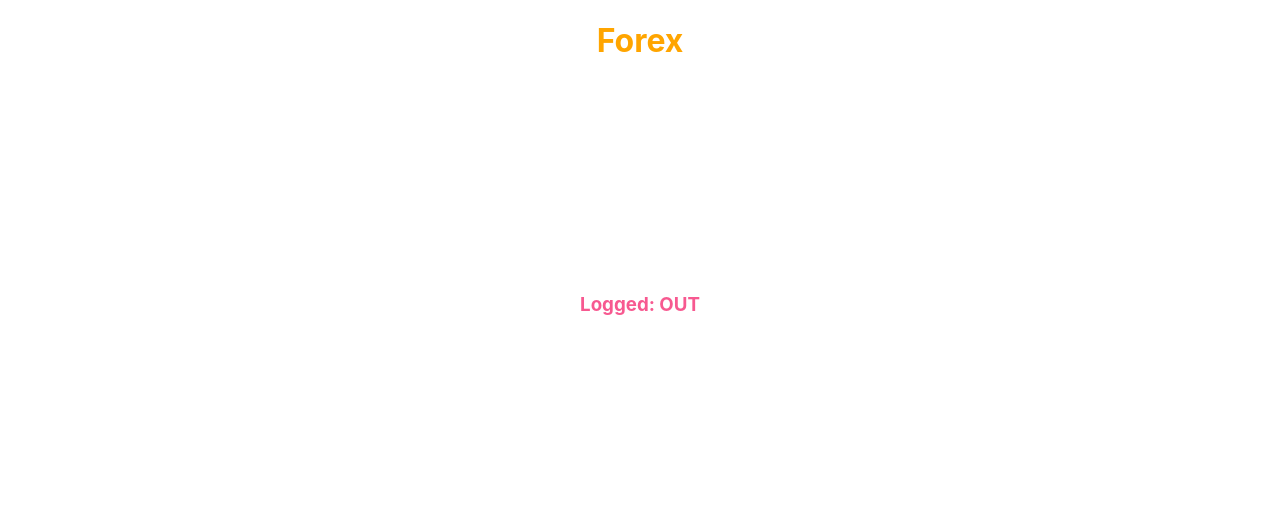
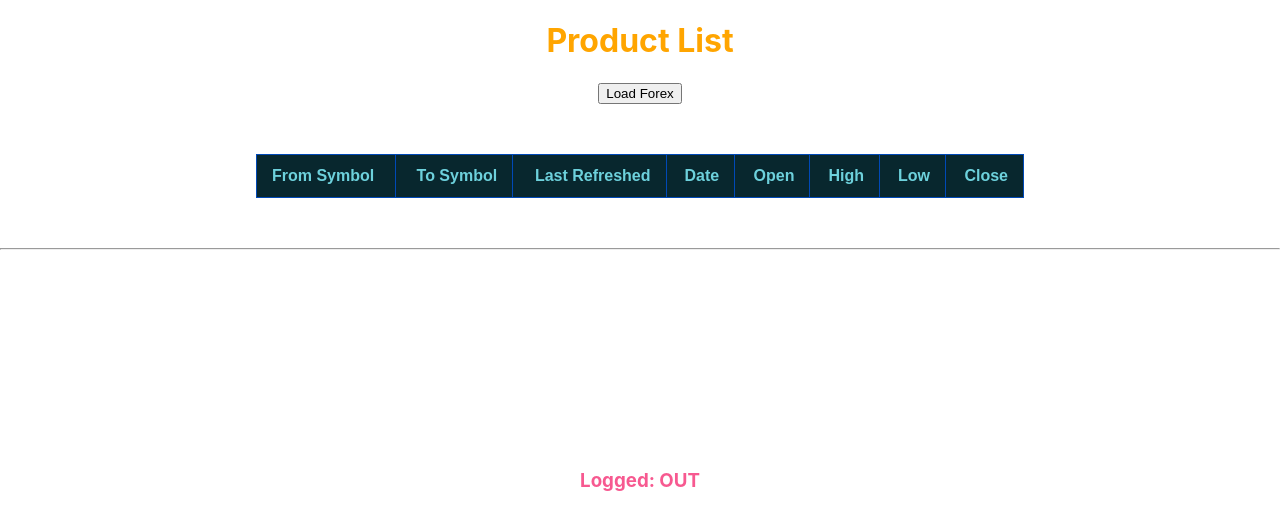
Before and after one commit to SCTP-GRP5/Group5Repo, a React (Create React App) app in the folder finapp/: page /forex in a window 1280 px wide. Shown: the top 530 px of the page. Built offline with nearby package versions, Linux system fonts and the light colour scheme.

Commit message:
updated Forex

```diff
--- a/finapp/package.json
+++ b/finapp/package.json
@@ -11,7 +11,6 @@
     "@testing-library/jest-dom": "^5.17.0",
     "@testing-library/react": "^13.4.0",
     "@testing-library/user-event": "^13.5.0",
-    "axios": "^1.5.1",
     "a": "^3.0.1",
     "axios": "^1.5.1",
     "babel-plugin-macros": "^3.1.0",
--- /dev/null
+++ b/finapp/src/api/forexapi.js
@@ -0,0 +1,17 @@
+const forexAPI = {
+  method: 'GET',
+  url: 'https://alpha-vantage.p.rapidapi.com/query',
+  params: {
+    from_symbol: 'EUR',
+    function: 'FX_DAILY',
+    to_symbol: 'USD',
+    outputsize: 'compact',
+    datatype: 'json'
+  },
+  headers: {
+    'X-RapidAPI-Key': '23133210ecmsh5d669ddcf54d2c7p1068dajsnc84e8b19ba5f',
+    'X-RapidAPI-Host': 'alpha-vantage.p.rapidapi.com'
+  }
+};
+
+export default forexAPI;
--- a/finapp/src/components/Forex.js
+++ b/finapp/src/components/Forex.js
@@ -1,15 +1,44 @@
 import styles from './Forex.module.css';
+import { useState } from 'react';
+import forexAPI from '../api/forexapi';
+import ForexTable from "./ForexTable";
+import axios from "axios";
 
 function Forex() {
+const [data, setData] = useState([]);
+const [fxmetadata, setFxmetadata] = useState([]);
+const [isLoading, setIsLoading] = useState(false);
 
-    // usestates here
+const apiGet = async () => {
+
+    setIsLoading(true);
+    try {
+      const response = await axios.request(forexAPI);
+      console.log(response.data["Time Series FX (Daily)"]);
+
+     // console.log((response["Time Series FX (Daily)"]).length);
+      setData(response.data["Time Series FX (Daily)"]);
+      setFxmetadata(response.data["Meta Data"]);
+      console.log(response.data["Meta Data"])
+      console.log(fxmetadata);
+      console.log(response.data);
+    } catch (error) {
+      console.log("❌ Error:" +error.message);
+    } finally {
+        console.log("Load data completed");
+        setIsLoading(false);
+    }
+  }
 
     return(
-        <div className={styles.Forex}>
-            <h1>Forex</h1>
-
-        </div>
+        <div className={ styles.Forex }>
+      <h1>Product List</h1>
+      <button onClick={apiGet}>Load Forex</button>
+      {isLoading && <p> ⏳ Loading...</p>}
+      {data && fxmetadata && <ForexTable data ={data} fxmetadata = {fxmetadata} /> }
+      <hr></hr>
+    </div>
     );
-}
+};
 
 export default Forex;
--- /dev/null
+++ b/finapp/src/components/ForexTable.js
@@ -0,0 +1,39 @@
+
+import styles from "./ForexTable.module.css";
+
+function Table ({ data, fxmetadata }) {
+    return (
+        <div>
+            <table className={styles.table}>
+                <thead>
+                    <tr>
+                    <th>From Symbol</th>
+                    <th>To Symbol</th>
+                    <th>Last Refreshed</th>
+                    <th>Date</th>
+                    <th>Open</th>
+                    <th>High</th>
+                    <th>Low</th>
+                    <th>Close</th>
+                </tr>
+            </thead>
+            <tbody>
+            {Object.entries(data).map(([date, values]) => (
+            <tr key={date}>
+              <td>{fxmetadata["2. From Symbol"]}</td>
+              <td>{fxmetadata["3. To Symbol"]}</td>
+              <td>{fxmetadata["5. Last Refreshed"]}</td>
+              <td>{date}</td>
+              <td>{values["1. open"]}</td>
+              <td>{values["2. high"]}</td>
+              <td>{values["3. low"]}</td>
+              <td>{values["4. close"]}</td>
+            </tr>
+             ))}
+            </tbody>
+            </table>
+        </div>
+    );
+}
+
+export default Table;
--- /dev/null
+++ b/finapp/src/components/ForexTable.module.css
@@ -0,0 +1,33 @@
+.table {
+    border-collapse: collapse;
+    margin: 50px auto;
+    font-size: 1em;
+    font-family: sans-serif;
+    box-shadow:  rgba(134, 233, 131, 0.15);
+  }
+  .table thead tr {
+    background-color: #08272e;
+    color: #6dd1dc;
+    text-align: left;
+  }
+  .table th,
+  .table td {
+    text-align: right;
+    padding: 12px 15px;
+  }
+  .table th:nth-of-type(1),
+  .table td:nth-of-type(1) {
+    text-align: left;
+  }
+
+  .table tbody tr {
+    border-bottom: 1px solid #dddddd;
+  }
+
+  .table tbody tr:nth-of-type(even) {
+    background-color: #3d27e3;
+  }
+
+  .table tbody tr:last-of-type {
+    border-bottom: 2px solid #009879;
+  }
```
Also changed, not shown: 1 other file (tests, documents, lock files or other folders).
